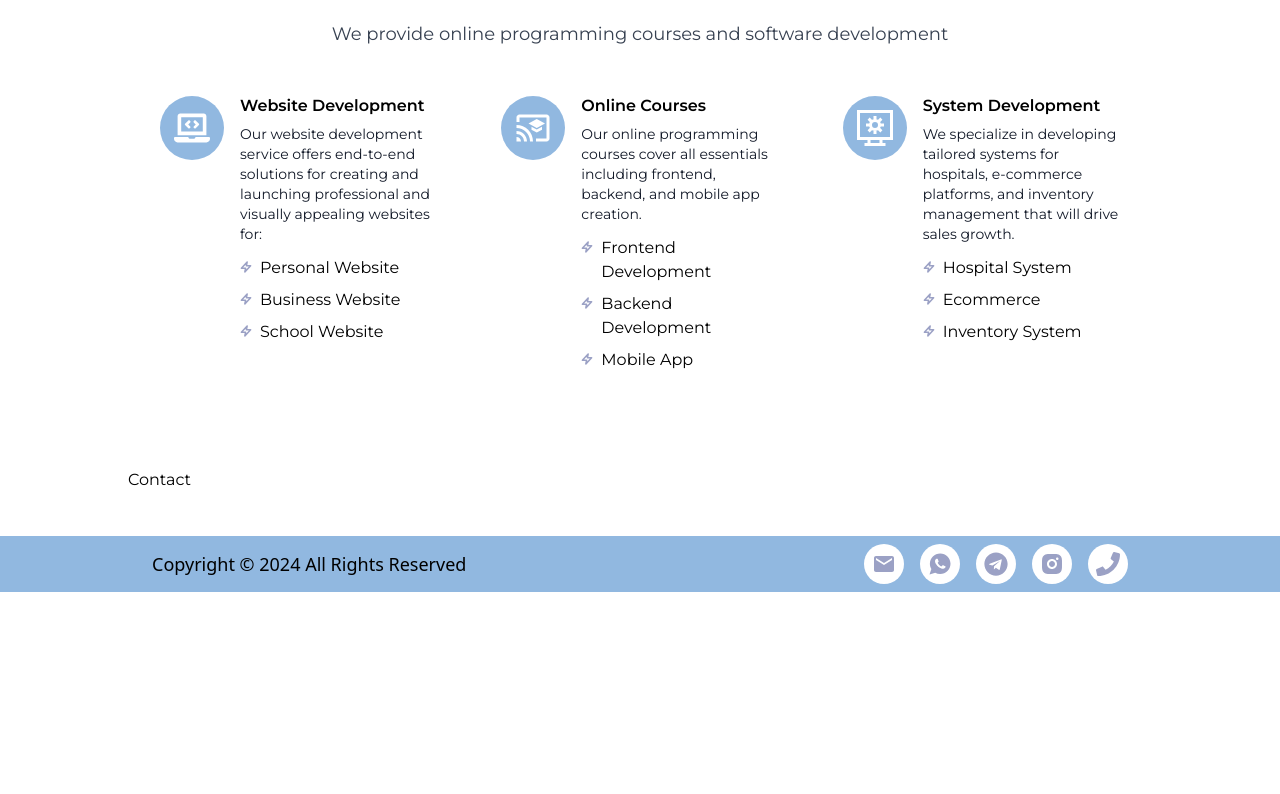
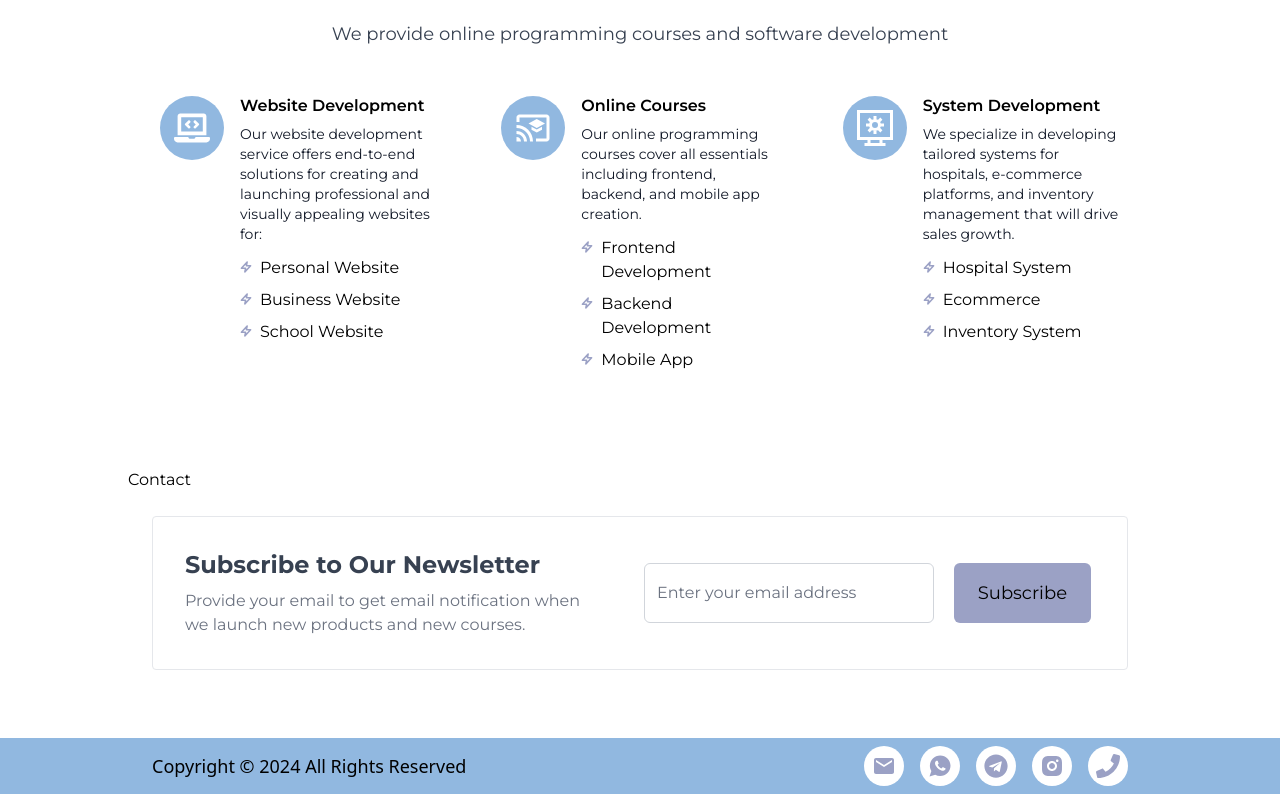
Before and after one commit to kalebmelaku/bytesacademy, a React (Vite) app: page / in a window 1280 px wide. Shown: the part 2818-3612 px from the top of the page. Before the commit the page ends 3410 px from the top, so only its background shows below. Built offline with nearby package versions, Linux system fonts and the light colour scheme; a web font is replaced by a local one.

Commit message:
newsletter page added

```diff
--- /dev/null
+++ b/src/components/newsLetter.jsx
@@ -0,0 +1,43 @@
+import React from "react";
+
+function NewsLetter() {
+	return (
+		<div class="flex h-full justify-center items-center">
+			<div class="p-6">
+				<div class="flex flex-wrap items-center w-full max-w-5xl p-5 mx-auto text-left border border-gray-200 rounded lg:flex-nowrap md:p-8">
+					<div class="flex-1 w-full mb-5 md:mb-0 md:pr-5 lg:pr-10 md:w-1/2">
+						<h3 class="mb-2 text-2xl font-bold text-gray-700">
+							Subscribe to Our Newsletter
+						</h3>
+						<p class="text-gray-500">
+							Provide your email to get email notification when we launch new
+							products and new courses.
+						</p>
+					</div>
+					<div class="w-full px-1 flex-0 md:w-auto lg:w-1/2">
+						<form novalidate="">
+							<input type="hidden" name="tags" value="earlyaccess" />
+							<div class="flex flex-col sm:flex-row">
+								<input
+									type="email"
+									id="email"
+									name="email"
+									placeholder="Enter your email address"
+									class="flex-1 px-3 py-2 placeholder-gray-500 border border-gray-300 rounded-md sm:mr-5 focus:outline-none focus:ring focus:ring-indigo-100 focus:border-indigo-300 "
+								/>
+								<button
+									type="submit"
+									class="w-full px-6 py-4 mt-5 text-black text-lg bg-secondary rounded-md sm:mt-0 sm:w-auto whitespace-nowrap hover:bg-primary transition-colors duration-200"
+								>
+									Subscribe
+								</button>
+							</div>
+						</form>
+					</div>
+				</div>
+			</div>
+		</div>
+	);
+}
+
+export default NewsLetter;
--- a/src/output.css
+++ b/src/output.css
@@ -799,6 +799,10 @@ video {
   height: 2px;
 }
 
+.h-full {
+  height: 100%;
+}
+
 .h-screen {
   height: 100vh;
 }
@@ -837,6 +841,10 @@ video {
 
 .w-screen {
   width: 100vw;
+}
+
+.max-w-5xl {
+  max-width: 64rem;
 }
 
 .max-w-lg {
@@ -972,6 +980,14 @@ video {
   overflow: hidden;
 }
 
+.whitespace-nowrap {
+  white-space: nowrap;
+}
+
+.rounded {
+  border-radius: 0.25rem;
+}
+
 .rounded-2xl {
   border-radius: 1rem;
 }
@@ -990,6 +1006,20 @@ video {
 
 .rounded-xl {
   border-radius: 0.75rem;
+}
+
+.border {
+  border-width: 1px;
+}
+
+.border-gray-200 {
+  --tw-border-opacity: 1;
+  border-color: rgb(229 231 235 / var(--tw-border-opacity));
+}
+
+.border-gray-300 {
+  --tw-border-opacity: 1;
+  border-color: rgb(209 213 219 / var(--tw-border-opacity));
 }
 
 .bg-black {
@@ -1035,8 +1065,17 @@ video {
   padding: 0.5rem;
 }
 
+.p-5 {
+  padding: 1.25rem;
+}
+
 .p-6 {
   padding: 1.5rem;
+}
+
+.px-1 {
+  padding-left: 0.25rem;
+  padding-right: 0.25rem;
 }
 
 .px-10 {
@@ -1089,6 +1128,11 @@ video {
   padding-bottom: 0.75rem;
 }
 
+.py-4 {
+  padding-top: 1rem;
+  padding-bottom: 1rem;
+}
+
 .py-8 {
   padding-top: 2rem;
   padding-bottom: 2rem;
@@ -1114,6 +1158,10 @@ video {
   padding-top: 1rem;
 }
 
+.text-left {
+  text-align: left;
+}
+
 .text-center {
   text-align: center;
 }
@@ -1203,6 +1251,11 @@ video {
   color: rgb(0 0 0 / var(--tw-text-opacity));
 }
 
+.text-gray-500 {
+  --tw-text-opacity: 1;
+  color: rgb(107 114 128 / var(--tw-text-opacity));
+}
+
 .text-gray-700 {
   --tw-text-opacity: 1;
   color: rgb(55 65 81 / var(--tw-text-opacity));
@@ -1234,6 +1287,16 @@ video {
 
 .underline-offset-8 {
   text-underline-offset: 8px;
+}
+
+.placeholder-gray-500::-moz-placeholder {
+  --tw-placeholder-opacity: 1;
+  color: rgb(107 114 128 / var(--tw-placeholder-opacity));
+}
+
+.placeholder-gray-500::placeholder {
+  --tw-placeholder-opacity: 1;
+  color: rgb(107 114 128 / var(--tw-placeholder-opacity));
 }
 
 .shadow-lg {
@@ -1267,12 +1330,24 @@ video {
   transition-duration: 150ms;
 }
 
+.transition {
+  transition-property: color, background-color, border-color, text-decoration-color, fill, stroke, opacity, box-shadow, transform, filter, -webkit-backdrop-filter;
+  transition-property: color, background-color, border-color, text-decoration-color, fill, stroke, opacity, box-shadow, transform, filter, backdrop-filter;
+  transition-property: color, background-color, border-color, text-decoration-color, fill, stroke, opacity, box-shadow, transform, filter, backdrop-filter, -webkit-backdrop-filter;
+  transition-timing-function: cubic-bezier(0.4, 0, 0.2, 1);
+  transition-duration: 150ms;
+}
+
 .duration-150 {
   transition-duration: 150ms;
 }
 
 .duration-300 {
   transition-duration: 300ms;
+}
+
+.duration-200 {
+  transition-duration: 200ms;
 }
 
 *{
@@ -1309,6 +1384,27 @@ video {
   text-underline-offset: 4px;
 }
 
+.focus\:border-indigo-300:focus {
+  --tw-border-opacity: 1;
+  border-color: rgb(165 180 252 / var(--tw-border-opacity));
+}
+
+.focus\:outline-none:focus {
+  outline: 2px solid transparent;
+  outline-offset: 2px;
+}
+
+.focus\:ring:focus {
+  --tw-ring-offset-shadow: var(--tw-ring-inset) 0 0 0 var(--tw-ring-offset-width) var(--tw-ring-offset-color);
+  --tw-ring-shadow: var(--tw-ring-inset) 0 0 0 calc(3px + var(--tw-ring-offset-width)) var(--tw-ring-color);
+  box-shadow: var(--tw-ring-offset-shadow), var(--tw-ring-shadow), var(--tw-shadow, 0 0 #0000);
+}
+
+.focus\:ring-indigo-100:focus {
+  --tw-ring-opacity: 1;
+  --tw-ring-color: rgb(224 231 255 / var(--tw-ring-opacity));
+}
+
 .group:focus .group-focus\:top-0 {
   top: 0px;
 }
@@ -1334,6 +1430,18 @@ video {
     margin-right: 1rem;
   }
 
+  .sm\:mr-5 {
+    margin-right: 1.25rem;
+  }
+
+  .sm\:mt-0 {
+    margin-top: 0px;
+  }
+
+  .sm\:w-auto {
+    width: auto;
+  }
+
   .sm\:max-w-xl {
     max-width: 36rem;
   }
@@ -1381,6 +1489,10 @@ video {
     margin-right: auto;
   }
 
+  .md\:mb-0 {
+    margin-bottom: 0px;
+  }
+
   .md\:mb-12 {
     margin-bottom: 3rem;
   }
@@ -1403,6 +1515,14 @@ video {
 
   .md\:h-\[800px\] {
     height: 800px;
+  }
+
+  .md\:w-1\/2 {
+    width: 50%;
+  }
+
+  .md\:w-auto {
+    width: auto;
   }
 
   .md\:max-w-full {
@@ -1426,11 +1546,19 @@ video {
     background-color: rgb(145 184 224 / var(--tw-bg-opacity));
   }
 
+  .md\:p-8 {
+    padding: 2rem;
+  }
+
   .md\:px-7 {
     padding-left: 1.75rem;
     padding-right: 1.75rem;
   }
 
+  .md\:pr-5 {
+    padding-right: 1.25rem;
+  }
+
   .md\:pt-20 {
     padding-top: 5rem;
   }
@@ -1513,6 +1641,10 @@ video {
     flex-direction: row;
   }
 
+  .lg\:flex-nowrap {
+    flex-wrap: nowrap;
+  }
+
   .lg\:justify-center {
     justify-content: center;
   }
@@ -1535,6 +1667,10 @@ video {
     padding-bottom: 60px;
   }
 
+  .lg\:pr-10 {
+    padding-right: 2.5rem;
+  }
+
   .lg\:pt-0 {
     padding-top: 0px;
   }
--- a/src/pages/Home.jsx
+++ b/src/pages/Home.jsx
@@ -5,6 +5,7 @@ import AboutUs from "../components/aboutus";
 import Courses from "../components/courses";
 import Services from "../components/services";
 import Contact from "../components/contact";
+import NewsLetter from "../components/newsLetter";
 function Home() {
 	return (
 		<>
@@ -15,6 +16,7 @@ function Home() {
 				<Courses />
 				<Services />
 				<Contact />
+				<NewsLetter/>
 			</div>
 		</>
 	);
```
